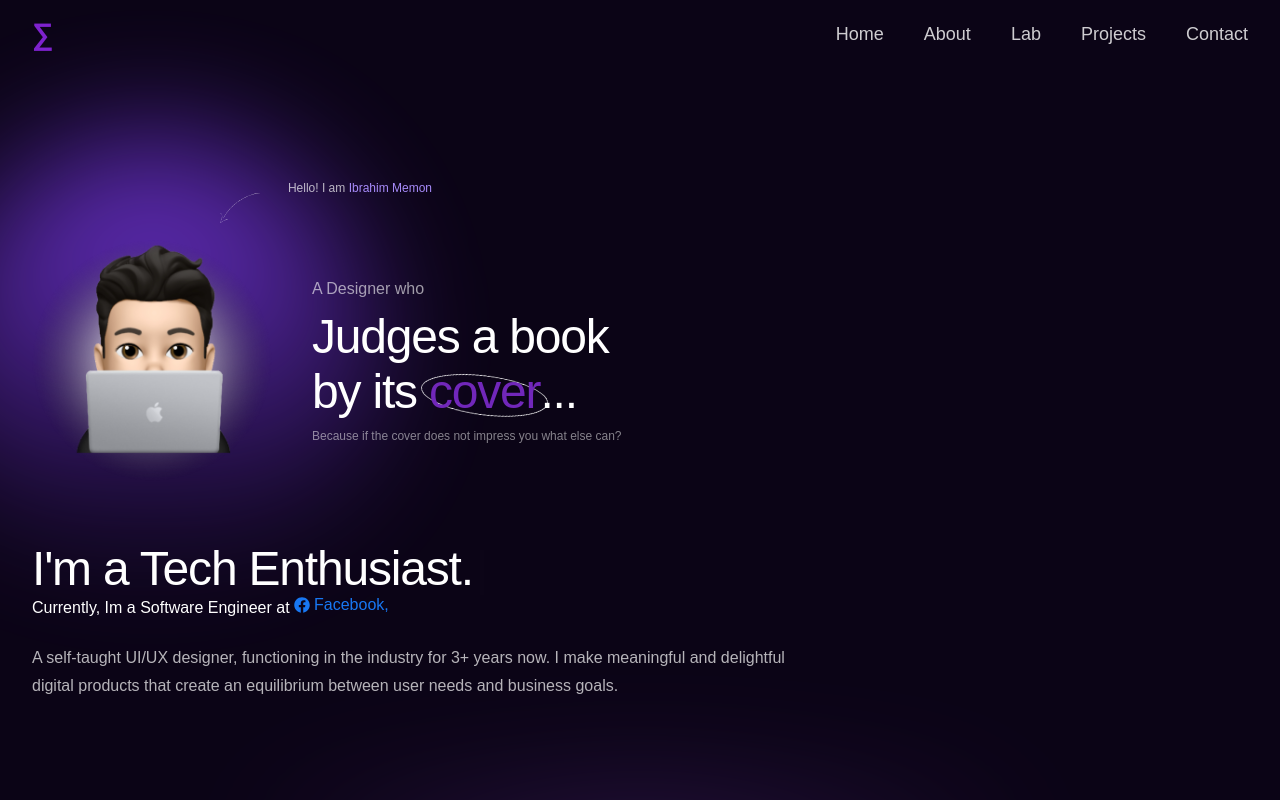
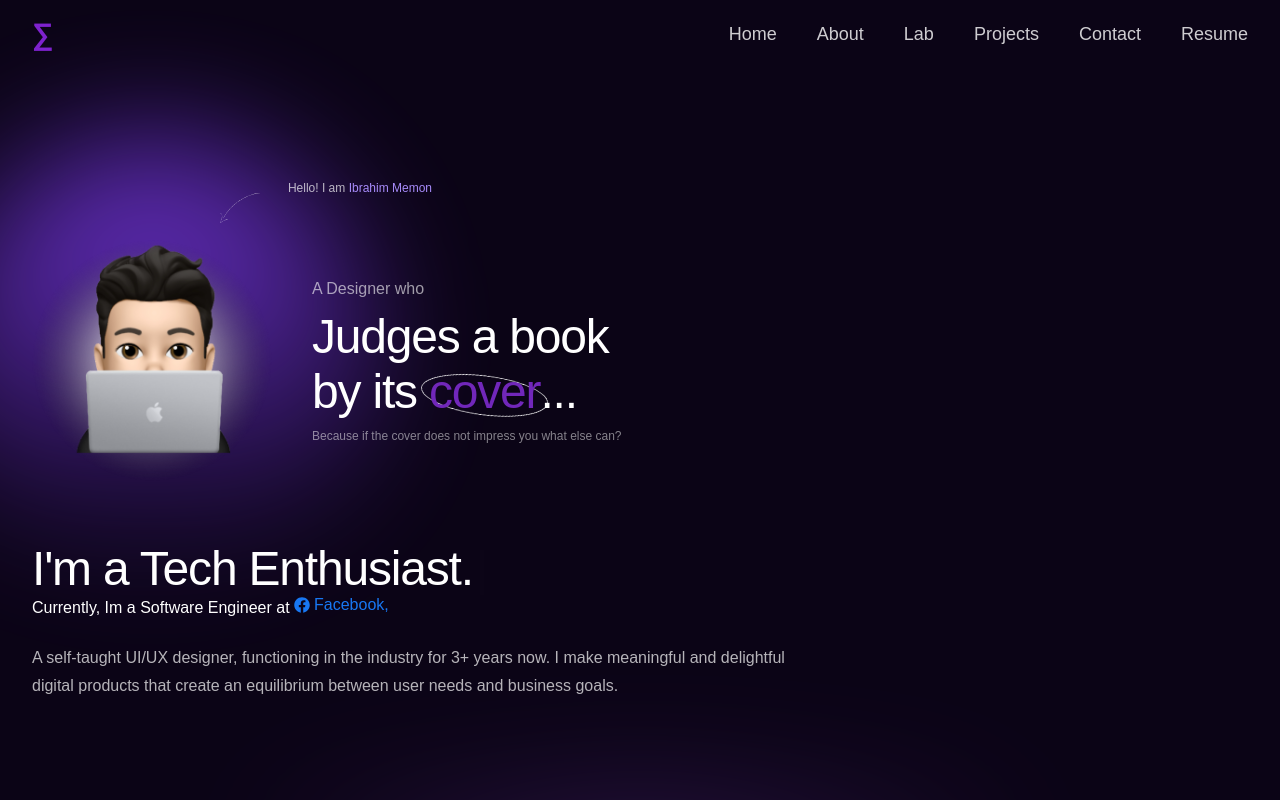
Before and after one commit to Mostakim69/My-Portfolio-Website--2nd, a Next.js app: page / in a window 1280 px wide. Shown: the top 800 px of the page. Built offline with nearby package versions, Linux system fonts and the light colour scheme; a web font is replaced by a local one.

Commit message:
Added Resume Button

```diff
--- a/src/components/Header.tsx
+++ b/src/components/Header.tsx
@@ -60,6 +60,12 @@ const Header = () => {
           >
             Contact
           </Link>
+          <Link
+            href="#contact"
+            className="hover:text-[#a855f7] transition duration-200"
+          >
+            Resume
+          </Link>
         </nav>
 
         <button
```
